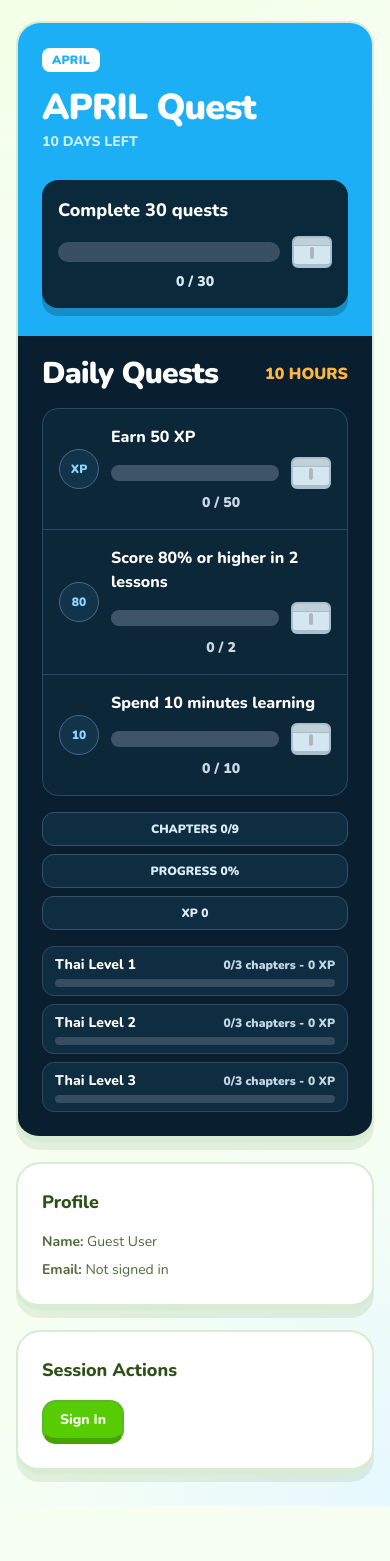
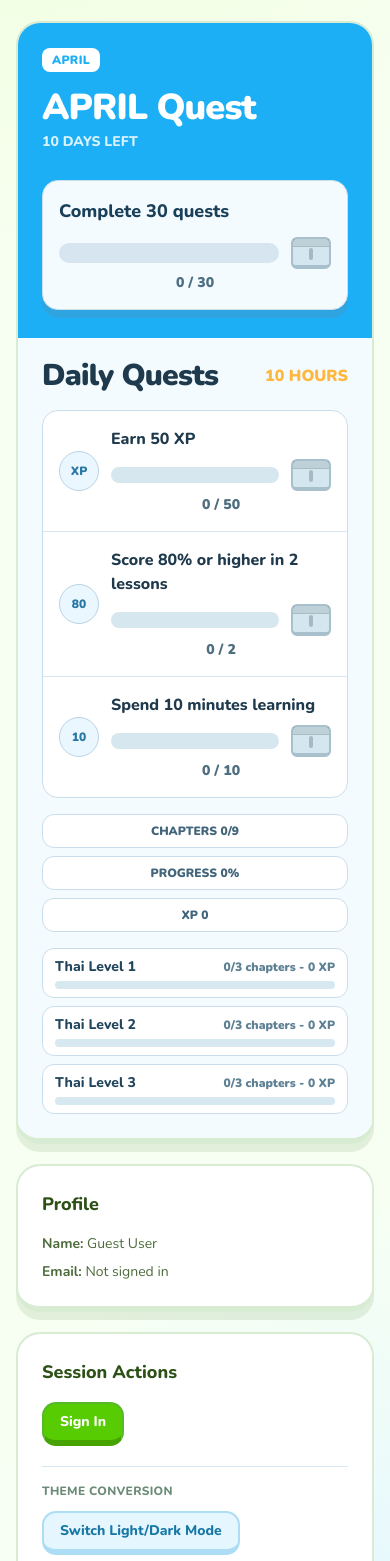
Before and after one commit to ZSYUYIIE/NUSlat, a Next.js app: page /account in a window 390 px wide. Shown: the part 280-1841 px from the top of the page. Before the commit the page ends 1786 px from the top, so only its background shows below. Built offline with nearby package versions, Linux system fonts and the light colour scheme; no server answers.

Commit message:
Add dark mode

```diff
--- a/package.json
+++ b/package.json
@@ -19,6 +19,7 @@
     "react-dom": "19.2.3"
   },
   "devDependencies": {
+    "@playwright/test": "^1.59.1",
     "@tailwindcss/postcss": "^4",
     "@types/bcryptjs": "^2.4.6",
     "@types/node": "^20",
--- a/src/app/account/page.tsx
+++ b/src/app/account/page.tsx
@@ -10,6 +10,11 @@ import {
 } from "@/lib/modules";
 import { useMilestones } from "@/hooks/useMilestones";
 import BackToPreviousButton from "@/components/BackToPreviousButton";
+import {
+  applyThemeMode,
+  getStoredThemeMode,
+  persistThemeMode,
+} from "@/lib/theme";
 
 interface QuestMetric {
   id: string;
@@ -24,8 +29,8 @@ function QuestChest({ claimed }: { claimed: boolean }) {
     <div
       className={`relative h-8 w-10 rounded-md border-2 border-b-4 ${
         claimed
-          ? "border-[#dcb06a] bg-[#ffdd98]"
-          : "border-[#a8bfcc] bg-[#d4e7f0]"
+          ? "border-[#dcb06a] bg-[#ffdd98] dark:border-[#b88945] dark:bg-[#e4b167]"
+          : "border-[#a8bfcc] bg-[#d4e7f0] dark:border-[#3f6177] dark:bg-[#294b61]"
       }`}
       aria-hidden="true"
     >
@@ -54,7 +59,9 @@ export default function AccountPage() {
     const chapterXP = Math.floor(module.xp / module.chapters.length);
     return sum + completedInModule * chapterXP;
   }, 0);
-  const monthLabel = new Date().toLocaleString("en-US", { month: "long" }).toUpperCase();
+  const monthLabel = new Date()
+    .toLocaleString("en-US", { month: "long" })
+    .toUpperCase();
   const monthlyTarget = 30;
   const monthlyProgress = Math.min(
     monthlyTarget,
@@ -85,31 +92,38 @@ export default function AccountPage() {
     },
   ];
 
+  const toggleTheme = () => {
+    const currentMode = getStoredThemeMode();
+    const nextMode = currentMode === "dark" ? "light" : "dark";
+    persistThemeMode(nextMode);
+    applyThemeMode(nextMode);
+  };
+
   return (
-    <div className="duo-shell duo-page-offset min-h-screen">
+    <div className="duo-shell duo-page-offset min-h-screen text-[#273820] dark:text-[#e8f4ff]">
       <AppHeader />
       <main className="mx-auto w-full max-w-3xl px-4 py-8 sm:px-6">
         <BackToPreviousButton fallbackHref="/" className="mb-4" />
 
-        <h1 className="text-2xl font-extrabold tracking-tight text-[#2c5015] sm:text-4xl">
+        <h1 className="text-2xl font-extrabold tracking-tight text-[#2c5015] dark:text-[#eff8ff] sm:text-4xl">
           Account
         </h1>
-        <p className="mt-2 text-sm text-[#4d6b3a]">
+        <p className="mt-2 text-sm text-[#4d6b3a] dark:text-[#a7bfd0]">
           Manage your identity and session for daily learning.
         </p>
 
-        <section className="duo-card mt-6 overflow-hidden p-0">
-          <div className="bg-[#1daff6] px-6 pb-7 pt-6 text-white">
-            <p className="inline-flex rounded-lg bg-white px-2.5 py-1 text-xs font-black tracking-wide text-[#1daff6]">
+        <section className="duo-card mt-6 overflow-hidden border-[#d6e8f2] bg-white p-0 dark:border-[#2a465c] dark:bg-[#10283a] dark:shadow-[0_8px_0_rgba(0,0,0,0.35)]">
+          <div className="bg-[#1daff6] px-6 pb-7 pt-6 text-white dark:bg-[#157fb7]">
+            <p className="inline-flex rounded-lg bg-white px-2.5 py-1 text-xs font-black tracking-wide text-[#1daff6] dark:bg-[#06273a] dark:text-[#95d8ff]">
               {monthLabel}
             </p>
             <h2 className="mt-4 text-4xl font-black tracking-tight">{monthLabel} Quest</h2>
-            <p className="mt-1 text-sm font-extrabold text-[#caefff]">10 DAYS LEFT</p>
+            <p className="mt-1 text-sm font-extrabold text-[#d9f3ff] dark:text-[#a2daf9]">10 DAYS LEFT</p>
 
-            <div className="mt-7 rounded-2xl bg-[#0a2a3c] p-4 shadow-[0_8px_0_rgba(0,0,0,0.2)]">
-              <p className="text-lg font-extrabold text-white">Complete {monthlyTarget} quests</p>
+            <div className="mt-7 rounded-2xl border border-[#c9dfec] bg-[#f4fbff] p-4 shadow-[0_8px_0_rgba(89,137,168,0.28)] dark:border-[#24475f] dark:bg-[#0a2a3c] dark:shadow-[0_8px_0_rgba(0,0,0,0.2)]">
+              <p className="text-lg font-extrabold text-[#1a3f59] dark:text-white">Complete {monthlyTarget} quests</p>
               <div className="mt-3 flex items-center gap-3">
-                <div className="h-5 flex-1 overflow-hidden rounded-full bg-[#385061]">
+                <div className="h-5 flex-1 overflow-hidden rounded-full bg-[#d6e5ef] dark:bg-[#385061]">
                   <div
                     className="h-full rounded-full bg-[#58cc02] transition-all duration-700"
                     style={{ width: `${(monthlyProgress / monthlyTarget) * 100}%` }}
@@ -117,26 +131,26 @@ export default function AccountPage() {
                 </div>
                 <QuestChest claimed={monthlyProgress >= monthlyTarget} />
               </div>
-              <p className="mt-1 text-center text-sm font-black text-[#d8e8f2]">
+              <p className="mt-1 text-center text-sm font-black text-[#4f6f82] dark:text-[#d8e8f2]">
                 {monthlyProgress} / {monthlyTarget}
               </p>
             </div>
           </div>
 
-          <div className="bg-[#091f2f] px-6 pb-6 pt-5 text-white">
+          <div className="bg-[#f4fbff] px-6 pb-6 pt-5 text-[#1f3a4d] dark:bg-[#091f2f] dark:text-white">
             <div className="mb-4 flex items-center justify-between gap-3">
-              <h3 className="text-3xl font-black tracking-tight">Daily Quests</h3>
+              <h3 className="text-3xl font-black tracking-tight text-[#1f3a4d] dark:text-white">Daily Quests</h3>
               <p className="text-base font-black text-[#ffb73f]">10 HOURS</p>
             </div>
 
             {loading ? (
               <div className="space-y-3 animate-pulse">
-                <div className="h-20 rounded-xl bg-white/10" />
-                <div className="h-20 rounded-xl bg-white/10" />
-                <div className="h-20 rounded-xl bg-white/10" />
+                <div className="h-20 rounded-xl bg-[#d7e6ef] dark:bg-white/10" />
+                <div className="h-20 rounded-xl bg-[#d7e6ef] dark:bg-white/10" />
+                <div className="h-20 rounded-xl bg-[#d7e6ef] dark:bg-white/10" />
               </div>
             ) : (
-              <div className="overflow-hidden rounded-2xl border border-[#2d4a5d] bg-[#0c2738]">
+              <div className="overflow-hidden rounded-2xl border border-[#c9deeb] bg-white dark:border-[#2d4a5d] dark:bg-[#0c2738]">
                 {dailyQuests.map((quest, index) => {
                   const ratio = quest.current / Math.max(quest.target, 1);
                   const claimed = ratio >= 1;
@@ -145,17 +159,19 @@ export default function AccountPage() {
                     <div
                       key={quest.id}
                       className={`px-4 py-4 ${
-                        index < dailyQuests.length - 1 ? "border-b border-[#2d4a5d]" : ""
+                        index < dailyQuests.length - 1
+                          ? "border-b border-[#d7e6ef] dark:border-[#2d4a5d]"
+                          : ""
                       }`}
                     >
                       <div className="flex items-center gap-3">
-                        <div className="flex h-10 w-10 shrink-0 items-center justify-center rounded-full border border-[#4b6880] bg-[#12344a] text-xs font-black text-[#8ed7ff]">
+                        <div className="flex h-10 w-10 shrink-0 items-center justify-center rounded-full border border-[#bad3e3] bg-[#ebf7ff] text-xs font-black text-[#2877a4] dark:border-[#4b6880] dark:bg-[#12344a] dark:text-[#8ed7ff]">
                           {quest.icon}
                         </div>
                         <div className="min-w-0 flex-1">
-                          <p className="text-base font-extrabold text-white">{quest.title}</p>
+                          <p className="text-base font-extrabold text-[#1f3a4d] dark:text-white">{quest.title}</p>
                           <div className="mt-2 flex items-center gap-3">
-                            <div className="h-4 flex-1 overflow-hidden rounded-full bg-[#3d5566]">
+                            <div className="h-4 flex-1 overflow-hidden rounded-full bg-[#d7e7f0] dark:bg-[#3d5566]">
                               <div
                                 className="h-full rounded-full bg-[#58cc02] transition-all duration-700"
                                 style={{ width: `${Math.min(100, ratio * 100)}%` }}
@@ -163,7 +179,7 @@ export default function AccountPage() {
                             </div>
                             <QuestChest claimed={claimed} />
                           </div>
-                          <p className="mt-1 text-center text-sm font-black text-[#c8d9e5]">
+                          <p className="mt-1 text-center text-sm font-black text-[#4f6f81] dark:text-[#c8d9e5]">
                             {quest.current} / {quest.target}
                           </p>
                         </div>
@@ -175,13 +191,13 @@ export default function AccountPage() {
             )}
 
             <div className="mt-4 grid gap-2 sm:grid-cols-3">
-              <div className="rounded-xl border border-[#355367] bg-[#0f2d40] px-3 py-2 text-center text-xs font-black text-[#d9ecf8]">
+              <div className="rounded-xl border border-[#c9deeb] bg-white px-3 py-2 text-center text-xs font-black text-[#42657b] dark:border-[#355367] dark:bg-[#0f2d40] dark:text-[#d9ecf8]">
                 CHAPTERS {completedCount}/{allChapterIds.length}
               </div>
-              <div className="rounded-xl border border-[#355367] bg-[#0f2d40] px-3 py-2 text-center text-xs font-black text-[#d9ecf8]">
+              <div className="rounded-xl border border-[#c9deeb] bg-white px-3 py-2 text-center text-xs font-black text-[#42657b] dark:border-[#355367] dark:bg-[#0f2d40] dark:text-[#d9ecf8]">
                 PROGRESS {progressPct}%
               </div>
-              <div className="rounded-xl border border-[#355367] bg-[#0f2d40] px-3 py-2 text-center text-xs font-black text-[#d9ecf8]">
+              <div className="rounded-xl border border-[#c9deeb] bg-white px-3 py-2 text-center text-xs font-black text-[#42657b] dark:border-[#355367] dark:bg-[#0f2d40] dark:text-[#d9ecf8]">
                 XP {totalXP}
               </div>
             </div>
@@ -200,15 +216,15 @@ export default function AccountPage() {
                 return (
                   <div
                     key={module.id}
-                    className="rounded-xl border border-[#2d4a5d] bg-[#0f2d40] px-3 py-2"
+                    className="rounded-xl border border-[#c9deeb] bg-white px-3 py-2 dark:border-[#2d4a5d] dark:bg-[#0f2d40]"
                   >
                     <div className="mb-1 flex items-center justify-between gap-3">
-                      <p className="text-sm font-extrabold text-white">{module.title}</p>
-                      <p className="text-xs font-black text-[#c0d8e5]">
+                      <p className="text-sm font-extrabold text-[#21465d] dark:text-white">{module.title}</p>
+                      <p className="text-xs font-black text-[#5e8094] dark:text-[#c0d8e5]">
                         {completedInModule}/{module.chapters.length} chapters - {moduleEarnedXP} XP
                       </p>
                     </div>
-                    <div className="h-2 overflow-hidden rounded-full bg-[#354e5f]">
+                    <div className="h-2 overflow-hidden rounded-full bg-[#d7e8f1] dark:bg-[#354e5f]">
                       <div
                         className="h-full rounded-full bg-[#58cc02]"
                         style={{ width: `${moduleProgress}%` }}
@@ -227,7 +243,7 @@ export default function AccountPage() {
                       resetProgress();
                     }
                   }}
-                  className="text-xs font-bold text-[#ff9a9a] hover:text-[#ffbcbc]"
+                  className="text-xs font-bold text-[#c44f4f] hover:text-[#a83434] dark:text-[#ff9a9a] dark:hover:text-[#ffbcbc]"
                 >
                   Reset quiz progress
                 </button>
@@ -237,11 +253,11 @@ export default function AccountPage() {
         </section>
 
         {error ? (
-          <div className="mt-5 flex items-center justify-between gap-3 rounded-2xl border border-red-100 bg-red-50 p-4 text-sm text-red-600">
+          <div className="mt-5 flex items-center justify-between gap-3 rounded-2xl border border-red-100 bg-red-50 p-4 text-sm text-red-600 dark:border-red-400/30 dark:bg-red-500/15 dark:text-red-200">
             <span>{error}</span>
             <button
               onClick={clearError}
-              className="text-xs text-red-400 hover:text-red-600"
+              className="text-xs text-red-400 hover:text-red-600 dark:text-red-300 dark:hover:text-red-100"
               aria-label="Dismiss error"
             >
               ✕
@@ -249,9 +265,9 @@ export default function AccountPage() {
           </div>
         ) : null}
 
-        <section className="duo-card mt-5 p-6">
-          <h2 className="text-lg font-extrabold text-[#2c5015]">Profile</h2>
-          <div className="mt-4 space-y-2 text-sm text-[#4d6b3a]">
+        <section className="duo-card mt-5 border-[#d6e8f2] bg-white p-6 dark:border-[#2a465c] dark:bg-[#10283a] dark:shadow-[0_8px_0_rgba(0,0,0,0.35)]">
+          <h2 className="text-lg font-extrabold text-[#2c5015] dark:text-[#eff8ff]">Profile</h2>
+          <div className="mt-4 space-y-2 text-sm text-[#4d6b3a] dark:text-[#a7bfd0]">
             <p>
               <strong>Name:</strong> {session?.user?.name ?? "Guest User"}
             </p>
@@ -261,8 +277,8 @@ export default function AccountPage() {
           </div>
         </section>
 
-        <section className="duo-card mt-5 p-6">
-          <h2 className="text-lg font-extrabold text-[#2c5015]">Session Actions</h2>
+        <section className="duo-card mt-5 border-[#d6e8f2] bg-white p-6 dark:border-[#2a465c] dark:bg-[#10283a] dark:shadow-[0_8px_0_rgba(0,0,0,0.35)]">
+          <h2 className="text-lg font-extrabold text-[#2c5015] dark:text-[#eff8ff]">Session Actions</h2>
           <div className="mt-4 flex flex-wrap gap-3">
             {session?.user ? (
               <>
@@ -292,6 +308,18 @@ export default function AccountPage() {
               </button>
             )}
           </div>
+
+          <div className="mt-5 border-t border-[#d6e8f2] pt-4 dark:border-[#2a465c]">
+            <p className="text-xs font-extrabold uppercase tracking-wide text-[#6b8b77] dark:text-[#9eb8cc]">
+              Theme Conversion
+            </p>
+            <button
+              onClick={toggleTheme}
+              className="duo-btn-secondary mt-3 px-4 py-2 text-sm"
+            >
+              Switch Light/Dark Mode
+            </button>
+          </div>
         </section>
       </main>
     </div>
--- a/src/app/globals.css
+++ b/src/app/globals.css
@@ -1,4 +1,5 @@
 @import "tailwindcss";
+@custom-variant dark (&:where(.dark, .dark *));
 
 :root {
   --background: #f7fff2;
@@ -9,6 +10,13 @@
   --duo-yellow: #ffc800;
   --duo-card: #ffffff;
   --duo-border: #d8ecd3;
+}
+
+:root.dark {
+  --background: #08131d;
+  --foreground: #e8f4ff;
+  --duo-card: #10283a;
+  --duo-border: #2a465c;
 }
 
 @theme inline {
@@ -28,6 +36,13 @@ body {
   background:
     radial-gradient(circle at top left, #eeffd8 0%, transparent 30%),
     radial-gradient(circle at bottom right, #e6f8ff 0%, transparent 22%),
+    var(--background);
+}
+
+html.dark .duo-shell {
+  background:
+    radial-gradient(circle at top left, #112b40 0%, transparent 34%),
+    radial-gradient(circle at bottom right, #102133 0%, transparent 26%),
     var(--background);
 }
 
@@ -55,6 +70,11 @@ body {
   padding: 1.5rem 1rem 1rem;
 }
 
+html.dark .duo-sidebar {
+  border-right-color: #2a465c;
+  background: linear-gradient(180deg, #10293c 0%, #0c1f2f 100%);
+}
+
 .duo-side-link {
   display: flex;
   align-items: center;
@@ -70,15 +90,29 @@ body {
   color: #4d6b3a;
 }
 
+html.dark .duo-side-link-idle {
+  color: #aac4d6;
+}
+
 .duo-side-link-idle:hover {
   background: #ffffff;
   transform: translateX(2px);
+}
+
+html.dark .duo-side-link-idle:hover {
+  background: #13344a;
 }
 
 .duo-side-link-active {
   background: #e8ffd4;
   color: #275a18;
   border: 1px solid #c9e9bb;
+}
+
+html.dark .duo-side-link-active {
+  background: #1a4e69;
+  color: #e8f5ff;
+  border-color: #2f6785;
 }
 
 .duo-side-icon {
@@ -95,6 +129,12 @@ body {
   color: #5c8046;
 }
 
+html.dark .duo-side-icon {
+  border-color: #335d77;
+  background: #123147;
+  color: #8ed7ff;
+}
+
 .duo-card {
   border: 2px solid var(--duo-border);
   border-bottom-width: 6px;
@@ -103,11 +143,21 @@ body {
   box-shadow: 0 8px 0 rgba(149, 182, 132, 0.22);
 }
 
+html.dark .duo-card {
+  box-shadow: 0 8px 0 rgba(0, 0, 0, 0.35);
+}
+
 .duo-chip {
   border: 2px solid #d8ecd3;
   border-bottom-width: 4px;
   border-radius: 999px;
   background: #f3ffe9;
+}
+
+html.dark .duo-chip {
+  border-color: #2a465c;
+  background: #123147;
+  color: #cce5f5;
 }
 
 .duo-btn-primary {
@@ -137,10 +187,26 @@ body {
   font-weight: 800;
 }
 
+html.dark .duo-btn-secondary {
+  border-color: #32647f;
+  background: #12344a;
+  color: #d6edff;
+}
+
 .duo-input {
   border-radius: 16px;
   border: 2px solid #d6eec6;
   background: #fbfff8;
+}
+
+html.dark .duo-input {
+  border-color: #31556d;
+  background: #0f2b3f;
+  color: #e8f4ff;
+}
+
+html.dark .duo-input::placeholder {
+  color: #9ab7ca;
 }
 
 .duo-input:focus {
--- a/src/components/Providers.tsx
+++ b/src/components/Providers.tsx
@@ -1,7 +1,13 @@
 "use client";
 
+import { useEffect } from "react";
 import { SessionProvider } from "next-auth/react";
+import { applyThemeMode, getStoredThemeMode } from "@/lib/theme";
 
 export default function Providers({ children }: { children: React.ReactNode }) {
+  useEffect(() => {
+    applyThemeMode(getStoredThemeMode());
+  }, []);
+
   return <SessionProvider>{children}</SessionProvider>;
 }
--- /dev/null
+++ b/src/lib/theme.ts
@@ -0,0 +1,35 @@
+export type ThemeMode = "light" | "dark";
+
+export const THEME_STORAGE_KEY = "nuslat_theme_mode";
+
+export function normalizeThemeMode(mode: string | null | undefined): ThemeMode {
+  return mode === "dark" ? "dark" : "light";
+}
+
+export function getStoredThemeMode(): ThemeMode {
+  if (typeof window === "undefined") return "light";
+
+  try {
+    return normalizeThemeMode(localStorage.getItem(THEME_STORAGE_KEY));
+  } catch {
+    return "light";
+  }
+}
+
+export function persistThemeMode(mode: ThemeMode): void {
+  if (typeof window === "undefined") return;
+
+  try {
+    localStorage.setItem(THEME_STORAGE_KEY, mode);
+  } catch {
+    // Ignore localStorage failures.
+  }
+}
+
+export function applyThemeMode(mode: ThemeMode): void {
+  if (typeof document === "undefined") return;
+
+  const root = document.documentElement;
+  root.classList.toggle("dark", mode === "dark");
+  root.style.colorScheme = mode;
+}
```
Also changed, not shown: src/components/HomeDailyNotification.tsx (+13 -13 lines), 1 other file (tests, documents, lock files or other folders).
